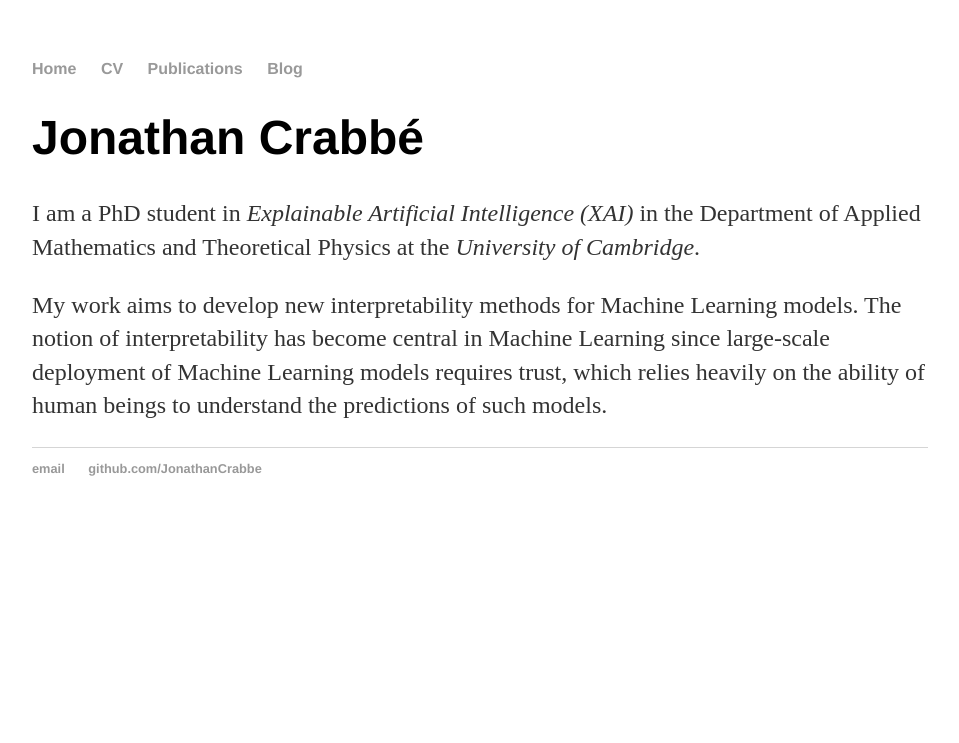
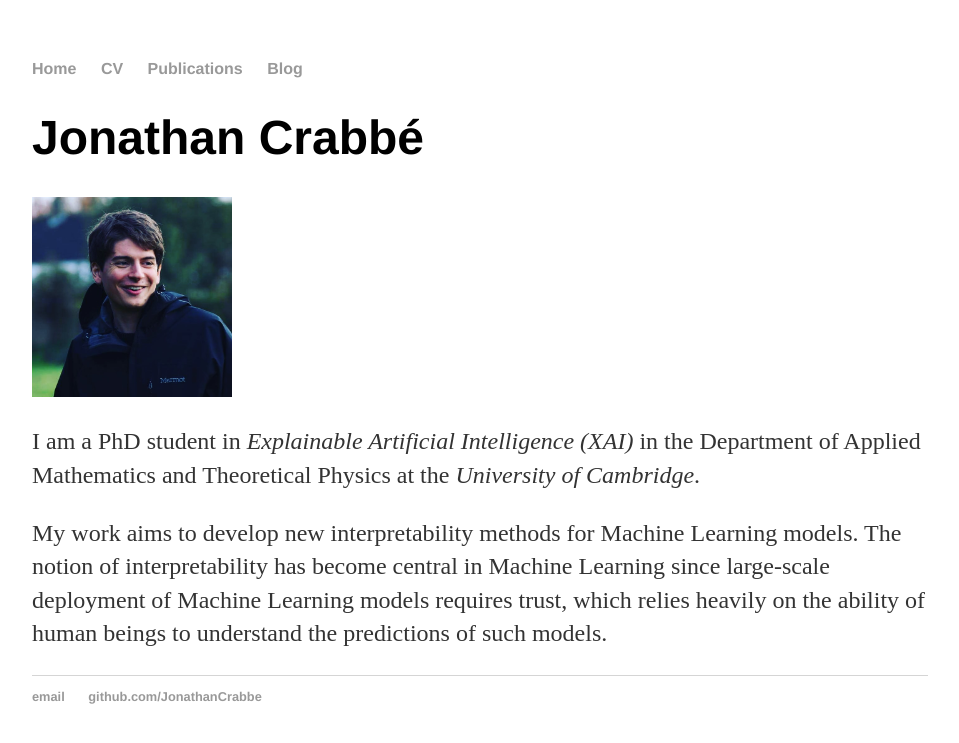
Before and after one commit to JonathanCrabbe/JonathanCrabbe.github.io, a Jekyll site: the page built from index.html, in a window 1280 px wide. Shown: the top 743 px of the page, without its empty margins (160-1119 px from the left). Built offline with Jekyll 4.4.1, drawn with Linux system fonts in a browser that asks for light colours.

Commit message:
Add image

```diff
--- a/index.html
+++ b/index.html
@@ -4,6 +4,7 @@
 ---
 <div class="blurb">
 	<h1>Jonathan Crabbé</h1>
+	<img src="/images/jonathan.jpg" alt="Simply Easy Learning" width="200">
 	<p>I am a PhD student in <em>Explainable Artificial Intelligence (XAI) </em>
 	   in the Department of Applied Mathematics and Theoretical Physics at
 	   the <em>University of Cambridge</em>. </p>
```
Also changed, not shown: images/jonathan.jpg (added).
